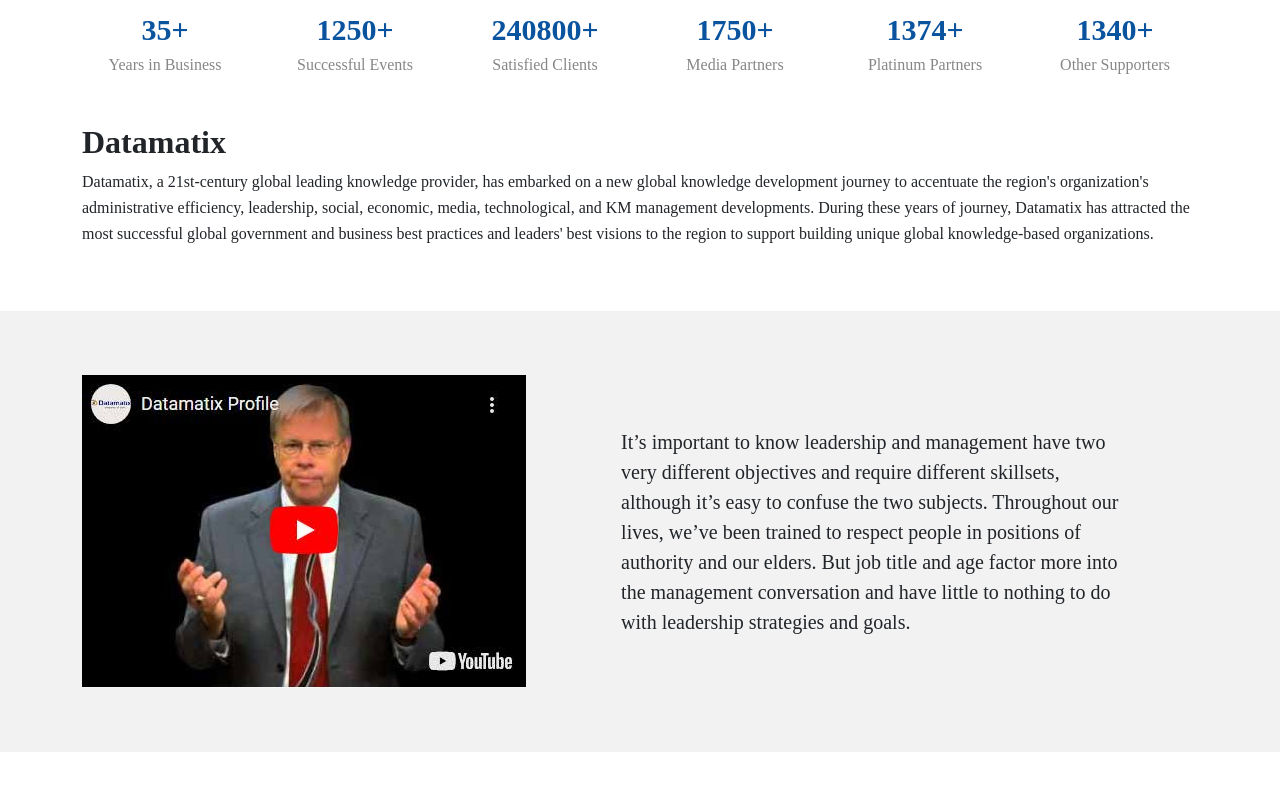
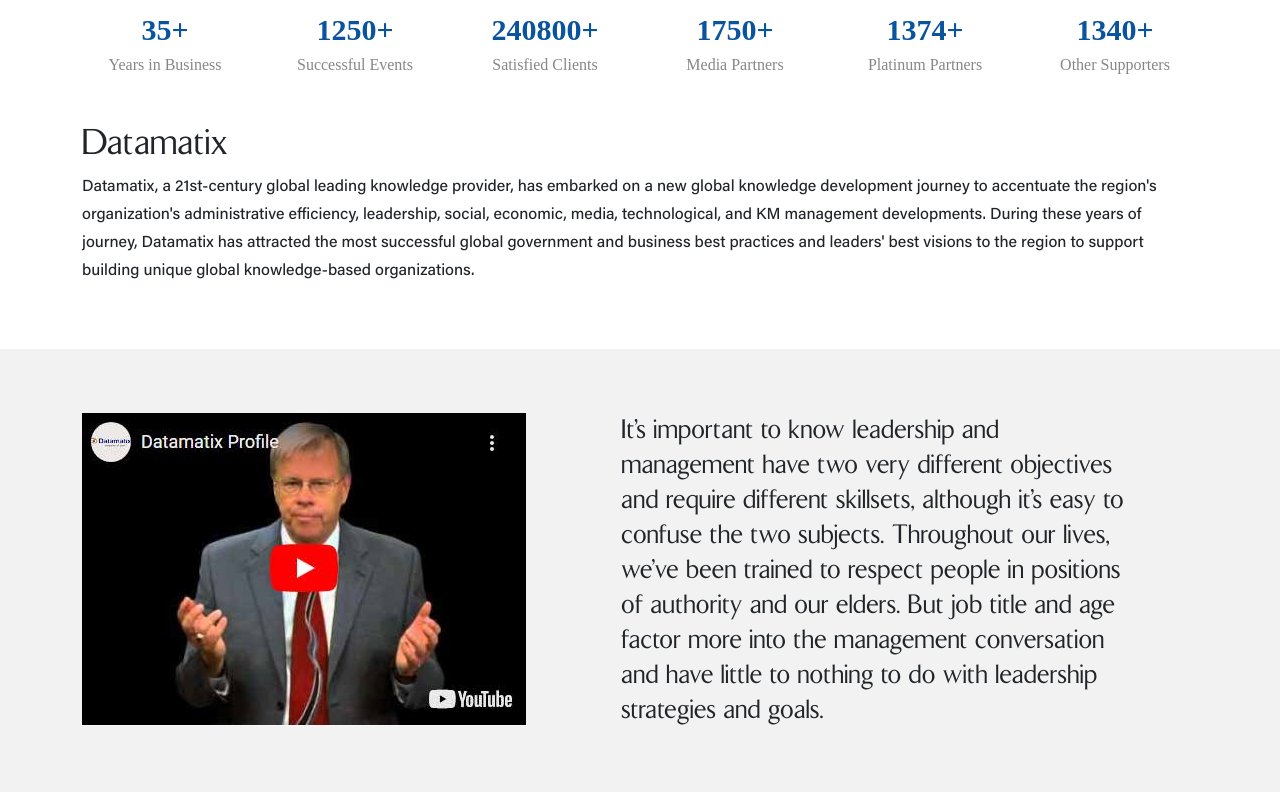
Before and after one commit to Abdallahelmesery213/Datamatix_Layout_2024, a plain HTML site: page index.html in a window 1280 px wide. Shown: the part 1188-1980 px from the top of the page. Drawn offline with nearby package versions, Linux system fonts and the light colour scheme; a web font is replaced by a local one.

Commit message:
upd fonts

```diff
--- a/css/style.css
+++ b/css/style.css
@@ -232,12 +232,13 @@ header .nav3 ul li:not(:last-child)::after {
     margin-bottom: 64px;
 }
 .datamatix-title h2{
-    font-size: 32px;
-    font-weight: 600;
+    font-size: 35px;
+    font-family: setReta;
 }
 .datamatix-title p{
+    font-family: acuminFont;
     font-size: 16px;
-    line-height: 26px;
+    line-height: 28px;
 }
 /* end datamatix-title */
 
@@ -248,7 +249,9 @@ header .nav3 ul li:not(:last-child)::after {
     padding: 64px 0;
 }
 .datamatix-video p{
-    font-size: 20px;
+    font-family: setReta;
+    font-size: 26px;
+    line-height: 35px;
     width: 80%;
     margin: auto;
     top: 50%;
```
